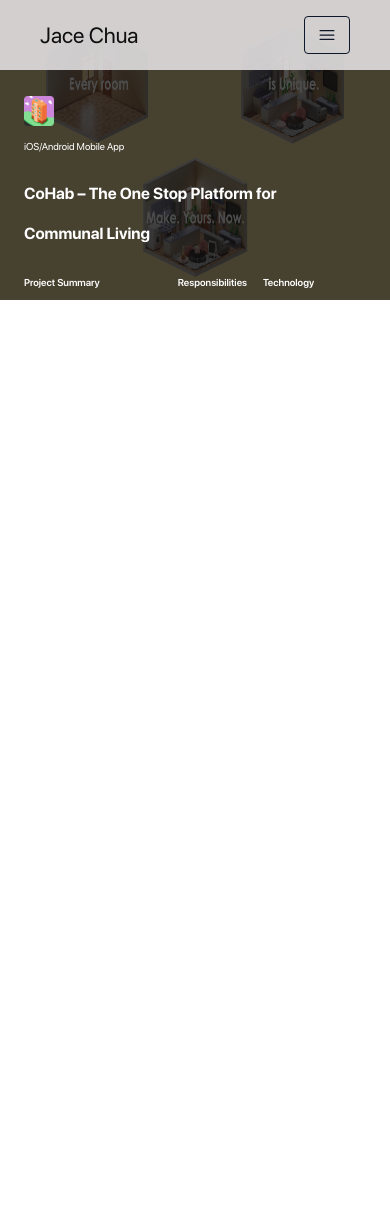
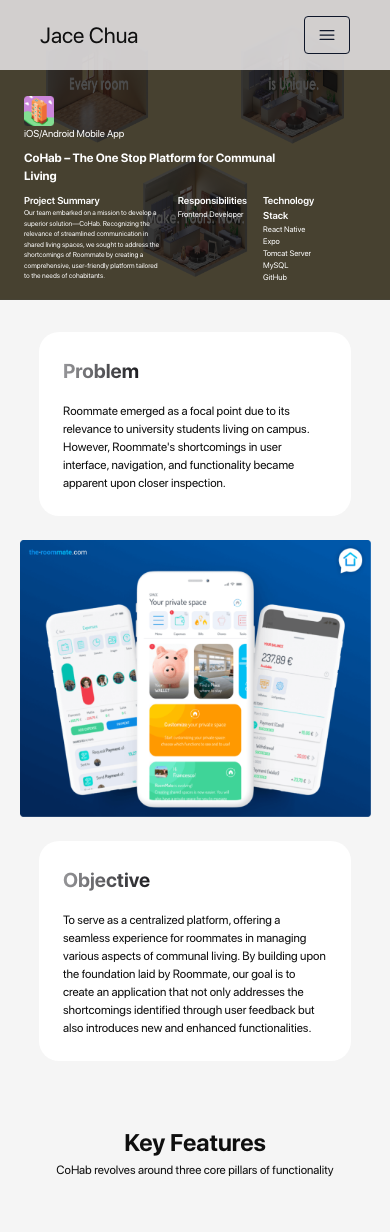
Before and after one commit to JiXiangChua/Portfolio-WebApp, a Next.js app: page /projects/cohab in a window 390 px wide. Shown: the top 1232 px of the page. Before the commit the page ends 844 px from the top, so only its background shows below. Built offline with nearby package versions, Linux system fonts and the light colour scheme.

Commit message:
Implemented problem section of Cohab page

```diff
--- a/app/constants/ProjectsData.ts
+++ b/app/constants/ProjectsData.ts
@@ -128,7 +128,7 @@ export default {
       type: "iOS/Android Mobile App",
       title: "CoHab – The One Stop Platform for Communal Living",
       projectSummary:
-        "In response to the challenges faced by university students living together and the limitations of existing applications like Roommate, our team embarked on a mission to develop a superior solution—CoHab. Recognizing the relevance of streamlined communication in shared living spaces, we sought to address the shortcomings of Roommate by creating a comprehensive, user-friendly platform tailored to the needs of cohabitants.",
+        "Our team embarked on a mission to develop a superior solution—CoHab. Recognizing the relevance of streamlined communication in shared living spaces, we sought to address the shortcomings of Roommate by creating a comprehensive, user-friendly platform tailored to the needs of cohabitants.",
       responsibilities: ["Frontend Developer"],
       technologyStack: [
         "React Native",
--- /dev/null
+++ b/app/projects/cohab/ProblemSection/index.tsx
@@ -0,0 +1,90 @@
+import React, { memo } from "react";
+import Image from "next/image";
+import CardText from "@/app/ui/components/CardText";
+import ProjectsData from "@/app/constants/ProjectsData";
+
+const { cohab: CohabData } = ProjectsData;
+
+const ProblemSection = memo(() => {
+  return (
+    <>
+      <div className="w-[80%] md:w-[70%]">
+        <CardText
+          title="Problem"
+          text={CohabData.problem.statement}
+          gradientText
+        />
+      </div>
+      <div className="w-[100%] flex justify-center items-center">
+        <Image
+          src={"/static/images/Cohab/Cohab-Problem.png"}
+          alt="tastee-problem"
+          width={0}
+          height={0}
+          sizes="1"
+          className="w-[90%] md:w-[60%]"
+        />
+      </div>
+      <div className="w-[80%] md:w-[70%]">
+        <CardText
+          title="Objective"
+          text={CohabData.problem.objective}
+          gradientText
+        />
+      </div>
+      <div className="flex flex-col justify-center items-center gap-8 my-10">
+        <div className="text-center">
+          <h2 className="text-[24px] md:text-[32px] font-bold">Key Features</h2>
+          <p>{CohabData.problem.keyFeatures.subtitle}</p>
+        </div>
+        <div className="flex flex-col md:flex-row gap-4 justify-between items-start w-[80%]">
+          {/* Finance */}
+          <div className="text-center p-4">
+            <h2 className="text-[18px] md:text-[24px] font-bold">Finance</h2>
+            {CohabData.problem.keyFeatures.features.Finance.map(
+              (text, index) => (
+                <p key={index} className="py-4">
+                  {text}
+                </p>
+              )
+            )}
+          </div>
+          <div
+            id="divider"
+            className="w-[300px] md:w-0 md:h-[300px] border-b-2 md:border-l-2 border-solid border-gray-300 self-center"
+          ></div>
+          {/* Chores and Tasks */}
+          <div className="text-center p-4">
+            <h2 className="text-[18px] md:text-[24px] font-bold">
+              Chore and Tasks
+            </h2>
+            {CohabData.problem.keyFeatures.features["Chores and Tasks"].map(
+              (text, index) => (
+                <p key={index} className="py-4">
+                  {text}
+                </p>
+              )
+            )}
+          </div>
+          <div
+            id="divider"
+            className="w-[300px] md:w-0 md:h-[300px] border-b-2 md:border-l-2 border-solid border-gray-300 self-center"
+          ></div>
+          {/* Calendar */}
+          <div className="text-center p-4">
+            <h2 className="text-[18px] md:text-[24px] font-bold">Calendar</h2>
+            {CohabData.problem.keyFeatures.features.Calendar.map(
+              (text, index) => (
+                <p key={index} className="py-4">
+                  {text}
+                </p>
+              )
+            )}
+          </div>
+        </div>
+      </div>
+    </>
+  );
+});
+
+export default ProblemSection;
--- a/app/projects/cohab/page.tsx
+++ b/app/projects/cohab/page.tsx
@@ -1,17 +1,28 @@
 import React from "react";
+import Image from "next/image";
 import ProjectBanner from "@/app/ui/components/ProjectBanner";
 import ProjectsData from "@/app/constants/ProjectsData";
+import CardText from "@/app/ui/components/CardText";
+import ProblemSection from "./ProblemSection";
 
 const { cohab: CohabData } = ProjectsData;
 
 export default function CohabPage() {
   return (
-    <div className="text-[16px] text-white leading-[40px]">
-      <ProjectBanner
-        bannerImagePath={"/static/images/Cohab/Cohab-banner.png"}
-        appLogoPath={"/static/images/Cohab/Cohab-App-logo.png"}
-        project={CohabData}
-      />
-    </div>
+    <main className="text-[12px] md:text-[16px] xl:text-[18px] text-[#0F0F0F] leading-1 xl:leading-[40px] bg-[#F5F5F5]">
+      <section id="project-banner">
+        <ProjectBanner
+          bannerImagePath={"/static/images/Cohab/Cohab-banner.png"}
+          appLogoPath={"/static/images/Cohab/Cohab-App-logo.png"}
+          project={CohabData}
+        />
+      </section>
+      <section
+        id="problem-statement"
+        className="flex flex-col justify-center items-center my-2 lg:my-6 xl:my-10"
+      >
+        <ProblemSection />
+      </section>
+    </main>
   );
 }
--- a/app/ui/components/CardText/index.tsx
+++ b/app/ui/components/CardText/index.tsx
@@ -16,7 +16,7 @@ const CardText = memo((props: CardTextProp) => {
       } rounded-[20px] px-6 md:px-10 py-6 md:py-10 my-6 md:my-10`}
     >
       <h3
-        className={`text-[24px] xl:text-[32px] font-bold ${
+        className={`text-[20px] xl:text-[32px] font-bold ${
           gradientText
             ? "bg-gradient-to-r from-[#969699] to-[#1E1E22] inline-block text-transparent bg-clip-text"
             : ""
```
